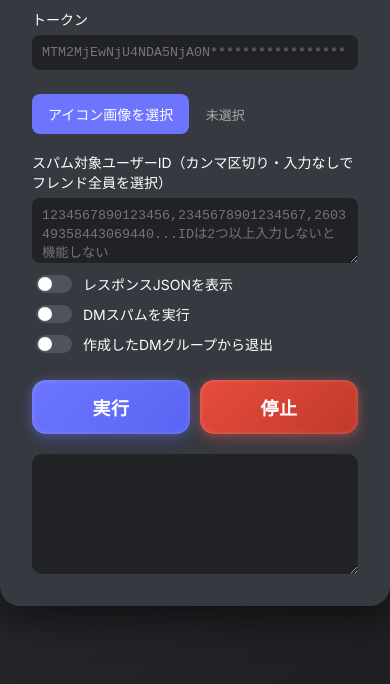
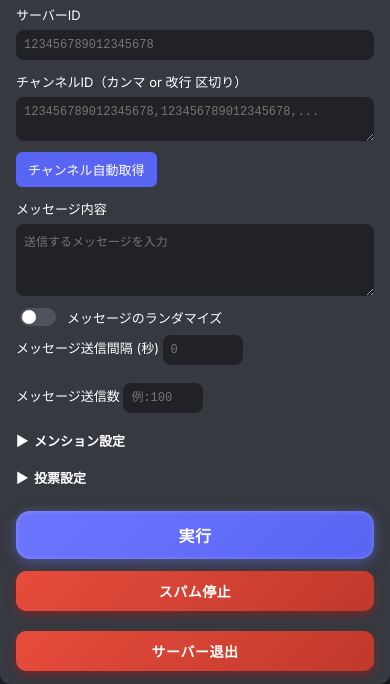
Before and after one commit to yoshihisa11132/ozeu-web-raider, a plain HTML site: page index.html in a window 390 px wide. Shown: the part 160-844 px from the top of the page. Drawn offline with Linux system fonts and the light colour scheme.

Commit message:
Add files via upload

```diff
--- a/index.html
+++ b/index.html
@@ -2,7 +2,8 @@
 <html lang="ja">
 <head>
   <meta charset="UTF-8" />
-  <title>OZEU DMグループスパム</title>
+  <meta name="viewport" content="width=device-width, initial-scale=1">
+  <title>OZEU Web Spammer</title>
   <link href="https://fonts.googleapis.com/css2?family=Inter:wght@400;600&display=swap" rel="stylesheet">
   <style>
     /* スクロールバーのスタイル */
@@ -10,6 +11,7 @@
     ::-webkit-scrollbar-track { background: #202225; border-radius: 3px; }
     ::-webkit-scrollbar-thumb { background: #5865f2; border-radius: 3px; }
     ::-webkit-scrollbar-thumb:hover { background: #7289da; }
+
 
     *, *::before, *::after { box-sizing: border-box; }
     body {
@@ -96,7 +98,7 @@
 
     /* ボタン */
     button.primary {
-      margin-top:24px; width:50%; padding:14px;
+      margin-top:24px; width:100%; padding:14px;
       border:none; border-radius:14px;
       background:linear-gradient(135deg,#6d75ff,#5865f2);
       color:#fff; font-weight:700; font-size:18px;
@@ -120,29 +122,39 @@
       box-shadow:inset 0 4px 6px rgba(0,0,0,.3);
     }
     button.primary.loading {
-      color:#fff; pointer-events:none;
+      color:transparent; pointer-events:none;
     }
+
     button.secondary {
-      margin-top:24px; width:50%; padding:14px;
-      border:none; border-radius:14px;
+      margin-top:8px; padding:6px 12px;
+      background:#5865f2; color:#fff;
+      font-size:14px; border:none; border-radius:6px;
+      position:relative; overflow:hidden;
+    }
+    button.secondary::after {
+      content:''; position:absolute;
+      top:0; left:0; width:100%; height:100%;
+      background:rgba(255,255,255,0.1);
+      opacity:0; transition:opacity .3s;
+    }
+    button.secondary:hover::after { opacity:1; }
+    button.secondary:active::after { background:rgba(255,255,255,0.2); }
+
+    /* 停止・退出ボタン強調 */
+    #stopSpam, #leaveBtn {
+      width:48%; padding:10px;
+      border:none; border-radius:10px;
       background:linear-gradient(135deg,#e74c3c,#c0392b);
-      color:#fff; font-weight:700; font-size:18px;
-      letter-spacing:.5px; cursor:pointer; position:relative;
-      box-shadow:
-        0 4px 15px rgba(236,81,81,.4),
-        0 0 10px rgba(255,255,255,.1),
-        inset 0 0 5px rgba(255,255,255,.2);
-      overflow:hidden; transition:all .3s;
+      color:#fff; font-weight:700; font-size:14px;
+      letter-spacing:.5px; cursor:pointer; transition:all .3s;
+      margin-top:12px;
+      box-shadow: 0 4px 10px rgba(255,0,0,0.3);
     }
-    button.secondary:hover {
+    #stopSpam:hover, #leaveBtn:hover {
       background:linear-gradient(135deg,#c0392b,#e74c3c);
-      box-shadow:
-        0 6px 22px rgba(236,81,81,.6),
-        0 0 24px rgba(255,255,255,.2),
-        inset 0 0 10px rgba(255,255,255,.3);
       transform:scale(1.03);
     }
-    button.secondary:active {
+    #stopSpam:active, #leaveBtn:active {
       transform:scale(0.96);
       box-shadow:inset 0 4px 6px rgba(0,0,0,.3);
     }
@@ -152,71 +164,156 @@
       gap: 10px;
       justify-content: center;
     }
-	.file-input-wrapper {
-		position: relative;
-		margin-top: 6px;
-	}
-	.file-label {
-		display: inline-block;
-		padding: 10px 16px;
-		background-color: #6d75ff;
-		color: #fff;
-		border-radius: 8px;
-		cursor: pointer;
-		font-size: 14px;
-		font-weight: 500;
-		transition: background 0.2s ease;
-	}
-	.file-label:hover {
-		background-color: #5865f2;
-	}
-	.file-name {
-		display: inline-block;
-		margin-left: 12px;
-		font-size: 13px;
-		color: #aaa;
-	}
-	input[type="file"] {
-		display: none;
-	}
+
+    /* Advanced options (details) */
+    details { margin-top:18px; }
+    summary { list-style:none; padding-left:20px; cursor:pointer; font-weight:600; position:relative; margin-top:0; }
+    summary::-webkit-details-marker { display:none; }
+    summary::marker { content:none; }
+    summary::before { content:'▶'; position:absolute; left:0; top:50%; transform:translateY(-50%); transition:transform .3s ease; }
+    details[open] > summary::before { transform:translateY(-50%) rotate(90deg); }
+    .detail-content { transform-origin:top center; transform:scaleY(0); opacity:0; transition:transform .3s ease, opacity .3s ease; }
+    details[open] .detail-content { transform:scaleY(1); opacity:1; }
 
     #log { margin-top:20px; padding:10px; height:120px; overflow-y:auto; background:#202225; border-radius:10px; font-family:monospace; font-size:12px; white-space:pre-wrap; resize: vertical;}
+    @media (max-width: 600px) {
+      .card {
+        padding: 16px;
+        max-width: 100%;
+        max-height: 100vh;
+        border-radius: 10px;
+      }
+
+      h2 {
+        font-size: 18px;
+        margin-bottom: 16px;
+      }
+
+      label {
+        font-size: 13px;
+        margin-top: 12px;
+      }
+
+      input[type="text"],
+      textarea,
+      input[type="number"] {
+        padding: 8px;
+        font-size: 12px;
+      }
+
+      button.primary {
+        padding: 12px;
+        font-size: 16px;
+      }
+
+      button.secondary {
+        padding: 8px 12px;
+        font-size: 13px;
+      }
+
+      .row {
+        flex-direction: column;
+        align-items: stretch;
+      }
+
+      .row label {
+        width: 100%;
+      }
+
+      .button-container {
+        flex-direction: column;
+        gap: 8px;
+      }
+
+      #stopSpam,
+      #leaveBtn {
+        width: 100%;
+      }
+
+      details summary {
+        font-size: 13px;
+        padding-left: 18px;
+      }
+
+      .checkbox-container {
+        font-size: 13px;
+      }
+
+      #log {
+        height: 80px;
+        font-size: 11px;
+      }
+    }
   </style>
 </head>
 <body>
   <div class="card">
-    <h2>OZEU DMグループスパム</h2>
+    <h2>OZEU Web Spammer</h2>
     <form id="form">
-      <label>トークン
-        <input type="text" id="token" required placeholder="MTM2MjEwNjU4NDA5NjA0N******************************">
+      <label>トークン（カンマ or 改行 区切り）
+        <textarea id="tokens" rows="4" placeholder="MTM1ODc4MTE3NTIzMzI1MzU*****,MTEwMDU5Njc1NjQ1NjE2MTMwM*****,..."></textarea>
       </label>
-      <div class="file-input-wrapper" bis_skin_checked="1">
-		<label class="file-label" for="image">アイコン画像を選択</label>
-		<input type="file" id="image" accept="image/*">
-		<span class="file-name" id="fileName">未選択</span>
-	</div>
-      <label>スパム対象ユーザーID（カンマ区切り・入力なしでフレンド全員を選択）
-        <textarea id="userIds" placeholder="1234567890123456,2345678901234567,260349358443069440...IDは2つ以上入力しないと機能しない" rows="3"></textarea>
+
+      <label>サーバーID
+        <input type="text" id="guildId" required placeholder="123456789012345678">
       </label>
-      <div class="checkbox-container">
-        <input type="checkbox" id="showLogsCheckbox">
-        <span>レスポンスJSONを表示</span>
+
+      <label>チャンネルID（カンマ or 改行 区切り）
+        <textarea id="channelIds" rows="2" placeholder="123456789012345678,123456789012345678,..."></textarea>
+      </label>
+      <button type="button" id="autoFillChannels" class="secondary">チャンネル自動取得</button>
+
+      <label>メッセージ内容
+        <textarea id="message" rows="4" placeholder="送信するメッセージを入力"></textarea>
+      </label>
+
+      <label class="checkbox-container">
+        <input type="checkbox" id="randomize">
+        <span>メッセージのランダマイズ</span>
+      </label>
+
+      <div class="row">
+        <label>メッセージ送信間隔 (秒)
+          <input type="number" id="delay" min="0" step="0.1" placeholder="0">
+        </label>
+        <label>メッセージ送信数
+          <input type="number" id="limit" min="1" step="1" placeholder="例:100">
+        </label>
       </div>
-      <div class="checkbox-container">
-        <input type="checkbox" id="spamDmCheckbox">
-        <span>DMスパムを実行</span>
-      </div>
-      <div class="checkbox-container">
-        <input type="checkbox" id="leaveDMCheckbox">
-        <span>作成したDMグループから退出</span>
-      </div>
-      <div class="button-container">
-		<button id="submitBtn" type="submit" class="primary">実行</button>
-		<button type="button" id="stopBtn" class="secondary">停止</button>
-	  </div>
+
+      <details>
+        <summary>メンション設定</summary>
+        <div class="detail-content">
+          <label>メンションするユーザーID一覧（カンマ or 改行 区切り）
+            <textarea id="mentionIds" rows="2" placeholder="123456789012345678,123456789012345678"></textarea>
+          </label>
+          <button type="button" id="fetchMentions" class="secondary">メンション自動取得</button>
+        </div>
+      </details>
+
+      <details>
+        <summary>投票設定</summary>
+        <div class="detail-content">
+          <label>投票 タイトル
+            <input type="text" id="pollTitle" placeholder="投票タイトル">
+          </label>
+          <label>投票 選択肢（カンマ or 改行 区切り）
+            <textarea id="pollAnswers" rows="2" placeholder="選択肢1,選択肢2,..."></textarea>
+          </label>
+        </div>
+      </details>
+
+      <button id="submitBtn" type="submit" class="primary" disabled>実行</button>
     </form>
+
+    <div class="button-container">
+      <button id="stopSpam" class="secondary">スパム停止</button>
+      <button id="leaveBtn" class="secondary">サーバー退出</button>
+    </div>
+
     <div id="log"></div>
   </div>
+
   <script src="script.js"></script>
 </body>
 </html>
```
